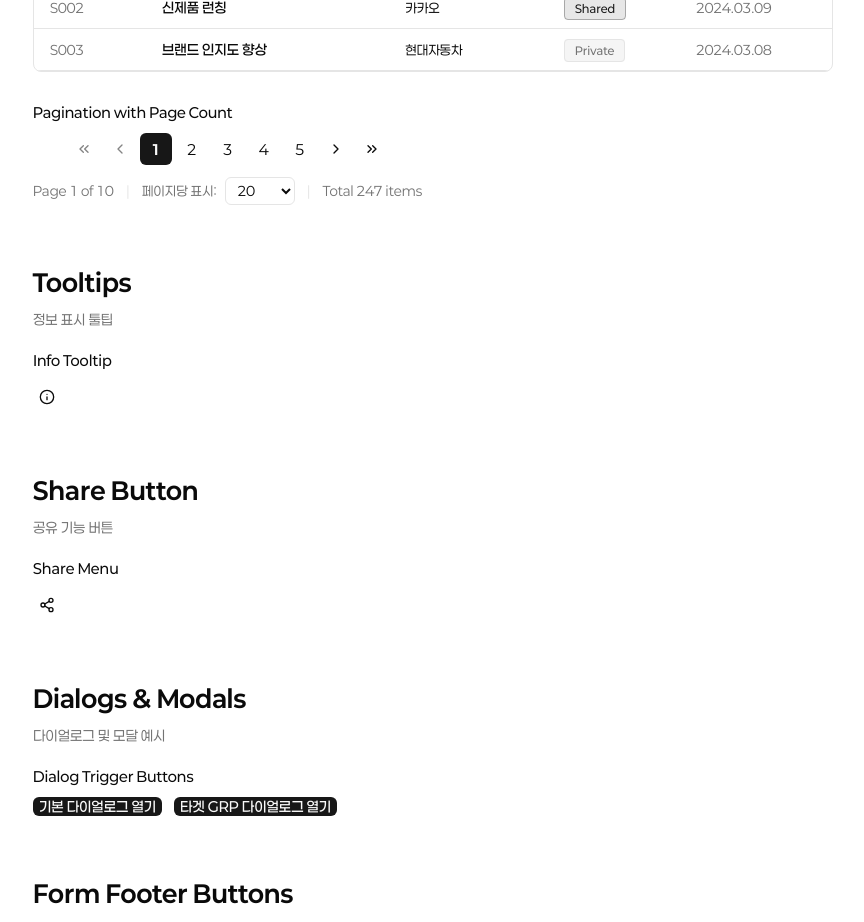
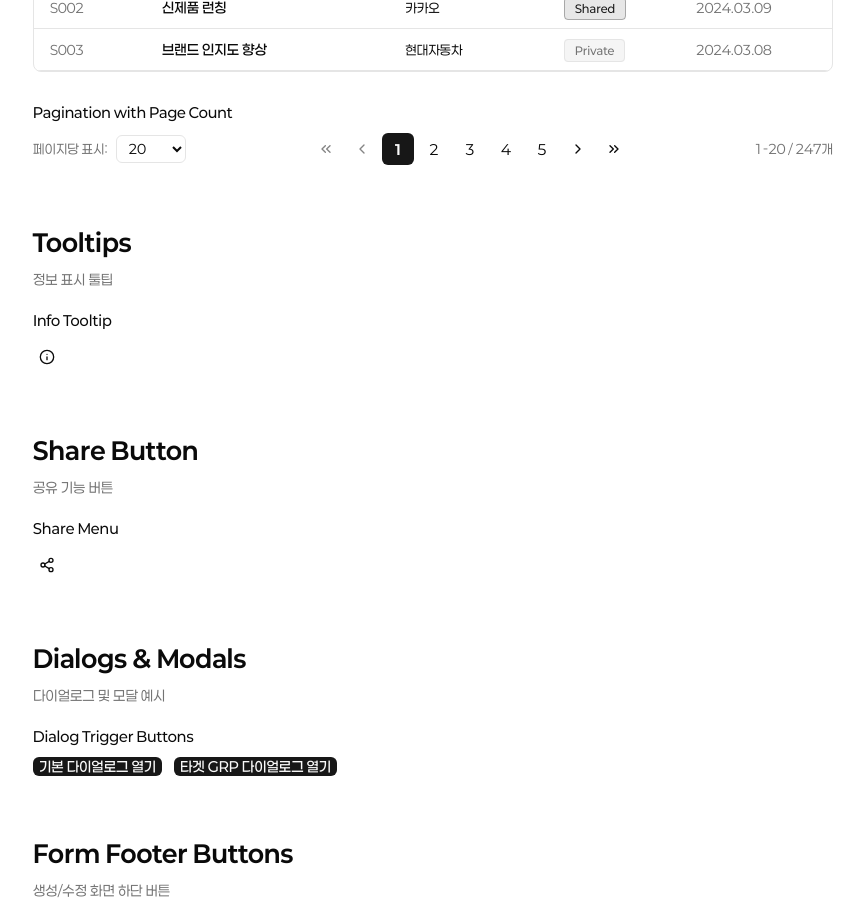
Before and after one commit to taetaej/ReadySet, a React (Vite) app: page /component in a window 1280 px wide. Shown: the part 4180-5102 px from the top of the page, without its empty margins (367-1231 px from the left). Built offline with nearby package versions, Linux system fonts and the light colour scheme.

Commit message:
fix: 페이지네이션 레이아웃을 실제 사용 방식으로 변경
- 왼쪽: 페이지당 표시 select
- 중앙: 페이지 버튼들
- 오른쪽: 1-20 / 247개 (항목 범위 표시)

```diff
--- a/src/components/ComponentLibrary.tsx
+++ b/src/components/ComponentLibrary.tsx
@@ -1048,7 +1048,40 @@ export function ComponentLibrary() {
           </ComponentGroup>
 
           <ComponentGroup label="Pagination with Page Count">
-            <div style={{ display: 'flex', flexDirection: 'column', gap: '12px', alignItems: 'center' }}>
+            <div style={{ display: 'flex', justifyContent: 'space-between', alignItems: 'center', width: '100%', maxWidth: '1200px' }}>
+              {/* 왼쪽: 페이지당 표시 */}
+              <div style={{
+                fontSize: '13px',
+                color: 'hsl(var(--muted-foreground))',
+                display: 'flex',
+                alignItems: 'center',
+                gap: '8px'
+              }}>
+                <span>페이지당 표시:</span>
+                <select
+                  value={itemsPerPage}
+                  onChange={(e) => {
+                    setItemsPerPage(Number(e.target.value))
+                    setCurrentPage(1)
+                  }}
+                  className="input"
+                  style={{
+                    width: '70px',
+                    padding: '4px 8px',
+                    height: '28px',
+                    minHeight: '28px',
+                    cursor: 'pointer',
+                    fontSize: '13px'
+                  }}
+                >
+                  <option value={10}>10</option>
+                  <option value={20}>20</option>
+                  <option value={50}>50</option>
+                  <option value={100}>100</option>
+                </select>
+              </div>
+
+              {/* 중앙: 페이지 버튼들 */}
               <div style={{ display: 'flex', alignItems: 'center', gap: '4px' }}>
                 {/* 첫 페이지로 */}
                 <button
@@ -1133,45 +1166,12 @@ export function ComponentLibrary() {
                 </button>
               </div>
 
-              {/* 페이지 정보 및 항목 수 선택 */}
+              {/* 오른쪽: 페이지 정보 */}
               <div style={{
                 fontSize: '13px',
-                color: 'hsl(var(--muted-foreground))',
-                display: 'flex',
-                alignItems: 'center',
-                gap: '12px'
+                color: 'hsl(var(--muted-foreground))'
               }}>
-                <span>Page {currentPage} of {totalPages}</span>
-                <span style={{ color: 'hsl(var(--border))' }}>|</span>
-
-                {/* 페이지당 항목 수 선택 */}
-                <div style={{ display: 'flex', alignItems: 'center', gap: '8px' }}>
-                  <span>페이지당 표시:</span>
-                  <select
-                    value={itemsPerPage}
-                    onChange={(e) => {
-                      setItemsPerPage(Number(e.target.value))
-                      setCurrentPage(1)
-                    }}
-                    className="input"
-                    style={{
-                      width: '70px',
-                      padding: '4px 8px',
-                      height: '28px',
-                      minHeight: '28px',
-                      cursor: 'pointer',
-                      fontSize: '13px'
-                    }}
-                  >
-                    <option value={10}>10</option>
-                    <option value={20}>20</option>
-                    <option value={50}>50</option>
-                    <option value={100}>100</option>
-                  </select>
-                </div>
-
-                <span style={{ color: 'hsl(var(--border))' }}>|</span>
-                <span>Total 247 items</span>
+                1-20 / 247개
               </div>
             </div>
           </ComponentGroup>
```
